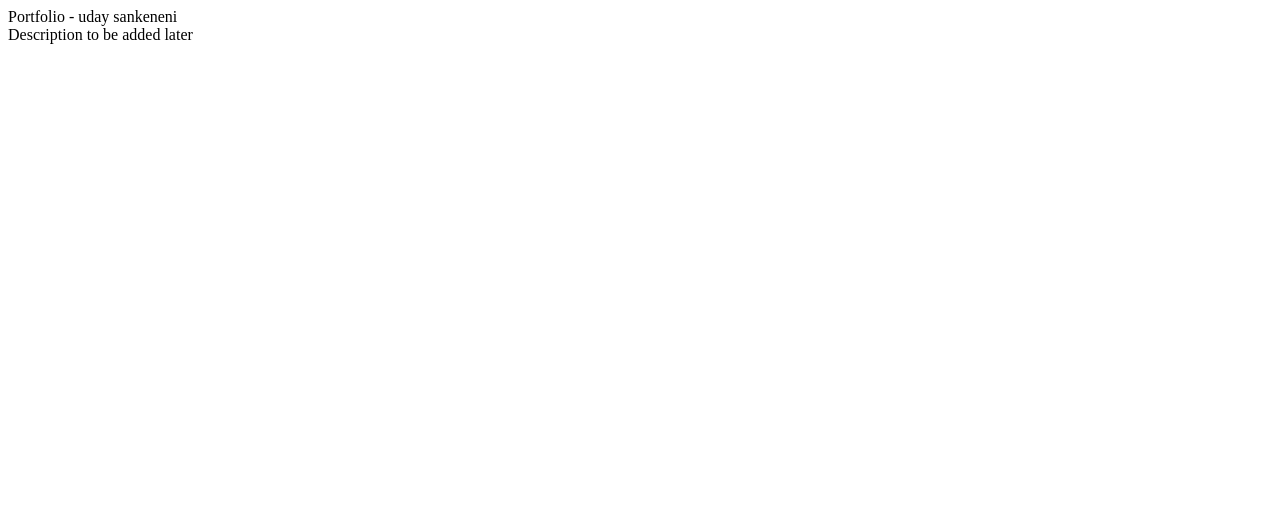
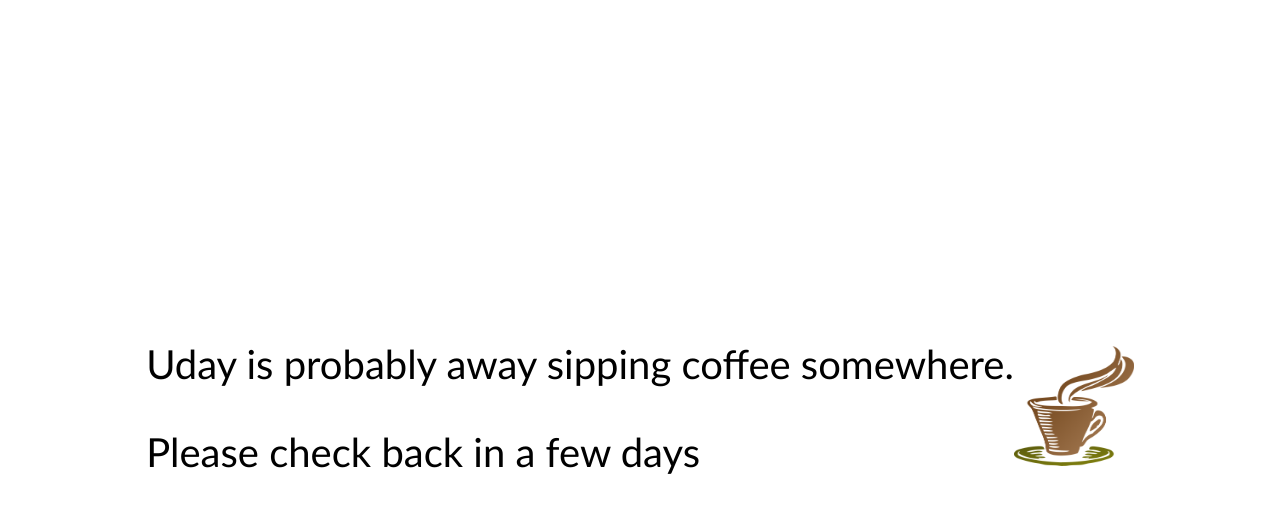
Before and after one commit to hadoop21/kumarsankeneni, an Angular app: page / in a window 1280 px wide. Shown: the top 512 px of the page. Built offline with nearby package versions, Linux system fonts and the light colour scheme.

Commit message:
added an image

```diff
--- a/package.json
+++ b/package.json
@@ -6,7 +6,8 @@
     "start": "node server.js",
     "build": "ng build",
     "watch": "ng build --watch --configuration development",
-    "test": "ng test"
+    "test": "ng test",
+    "local-start": "ng serve"
   },
   "private": true,
   "dependencies": {
--- a/src/app/app.component.html
+++ b/src/app/app.component.html
@@ -1,7 +1,10 @@
-<div>
-  Portfolio - uday sankeneni
+<div class="landing-page">
+  <div class="landing-text">
+    <p>Uday is probably away sipping coffee somewhere.</p>
+    <p>Please check back in a few days</p>
+
+  </div>
+  <div >
+    <img class="landing-img" src="assets/coffee.png" alt="">
+  </div>
 </div>
-
-<div>
-  Description to be added later
-</div>
--- a/src/app/app.component.scss
+++ b/src/app/app.component.scss
@@ -0,0 +1,18 @@
+.landing-page{
+    display: flex;
+    align-items: center;
+    justify-content: center;
+    height: 100vh;
+}
+
+.landing-text{
+    font-family: 'Gill Sans', 'Gill Sans MT', Calibri, 'Trebuchet MS', sans-serif;
+    font-size: 40px;
+}
+
+.landing-img{
+
+    height: 120px;
+    width: 120px;
+
+}
```
Also changed, not shown: src/assets/coffee.png (added), 1 other file (tests, documents, lock files or other folders).
